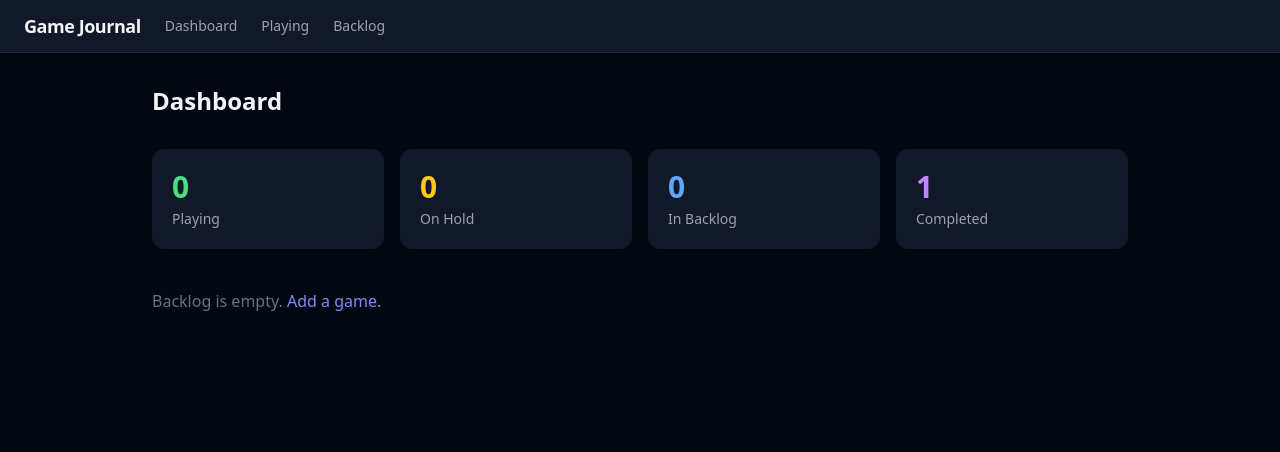
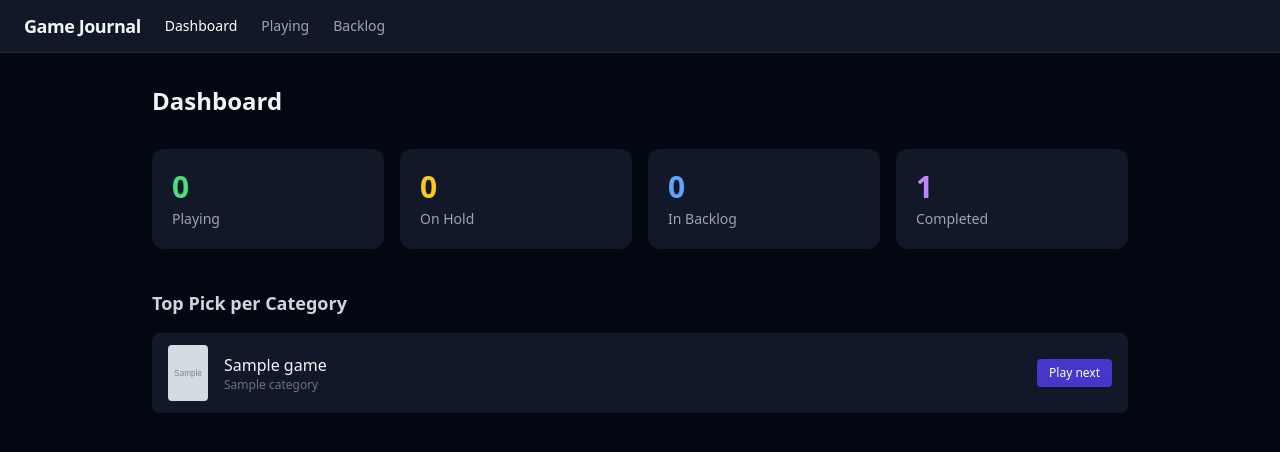
Before and after one commit to Wylderfan/game-journal, a Flask app: page / in a window 1280 px wide. Shown: the top 452 px of the page. Run offline with Flask 3, Linux system fonts and the light colour scheme; tables that the repository leaves empty hold one stand-in row (values such as "Sample post"); grey boxes marked "Sample" are stand-in pictures; some libraries are stand-ins or nearby versions.

Commit message:
Fix Steps 17 & 18: nav active state and top-per-category dashboard
- Highlight active nav link using request.path conditionals in base.html
- Replace global top-5 backlog query with top-ranked game per category
  (leverages the Category.games relationship which already orders by rank)
- Update dashboard section heading to reflect the per-category scope

Co-Authored-By: Claude Sonnet 4.6 <noreply@anthropic.com>

```diff
--- a/app/blueprints/main.py
+++ b/app/blueprints/main.py
@@ -12,13 +12,9 @@ def index():
     backlog_count   = Game.query.filter_by(section="backlog").count()
     completed_count = Game.query.filter_by(status="Completed").count()
 
-    top_backlog = (
-        Game.query
-        .filter_by(section="backlog")
-        .order_by(Game.rank)
-        .limit(5)
-        .all()
-    )
+    # Top-ranked game per category (relationship already orders by rank)
+    categories = Category.query.order_by(Category.name).all()
+    top_backlog = [cat.games[0] for cat in categories if cat.games]
 
     return render_template(
         "main/index.html",
--- a/app/templates/base.html
+++ b/app/templates/base.html
@@ -12,11 +12,11 @@
   <nav class="bg-gray-900 border-b border-gray-800 px-6 py-3 flex items-center gap-6">
     <span class="font-bold text-lg tracking-tight">Game Journal</span>
     <a href="{{ url_for('main.index') }}"
-       class="text-sm text-gray-400 hover:text-white transition-colors">Dashboard</a>
+       class="text-sm transition-colors {{ 'text-white font-medium' if request.path == '/' else 'text-gray-400 hover:text-white' }}">Dashboard</a>
     <a href="{{ url_for('playing.index') }}"
-       class="text-sm text-gray-400 hover:text-white transition-colors">Playing</a>
+       class="text-sm transition-colors {{ 'text-white font-medium' if request.path.startswith('/playing') else 'text-gray-400 hover:text-white' }}">Playing</a>
     <a href="{{ url_for('backlog.index') }}"
-       class="text-sm text-gray-400 hover:text-white transition-colors">Backlog</a>
+       class="text-sm transition-colors {{ 'text-white font-medium' if request.path.startswith('/backlog') else 'text-gray-400 hover:text-white' }}">Backlog</a>
   </nav>
 
   <main class="px-6 py-8 max-w-5xl mx-auto">
--- a/app/templates/main/index.html
+++ b/app/templates/main/index.html
@@ -27,7 +27,7 @@
 <!-- Top backlog picks -->
 {% if top_backlog %}
 <section>
-  <h2 class="text-lg font-semibold text-gray-300 mb-4">Top Backlog Picks</h2>
+  <h2 class="text-lg font-semibold text-gray-300 mb-4">Top Pick per Category</h2>
   <div class="flex flex-col gap-2">
     {% for game in top_backlog %}
     <div class="bg-gray-900 rounded-lg flex items-center gap-4 px-4 py-3">
```
